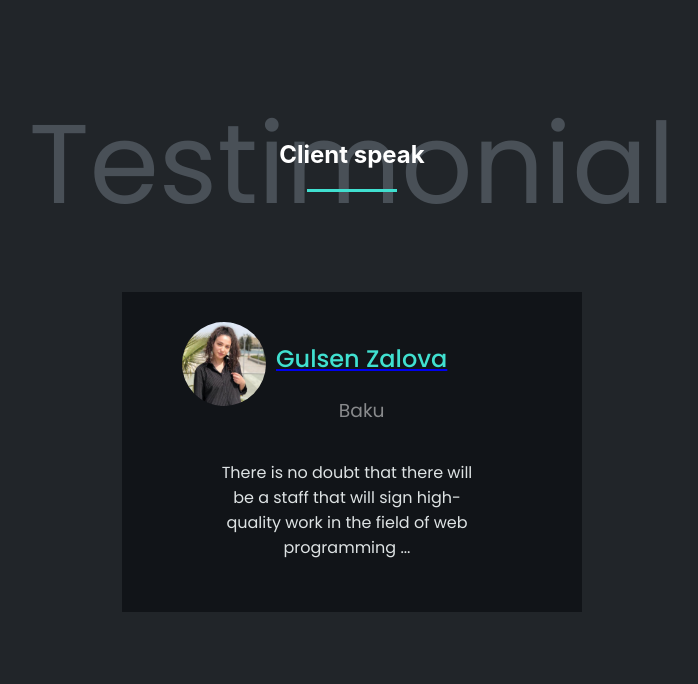
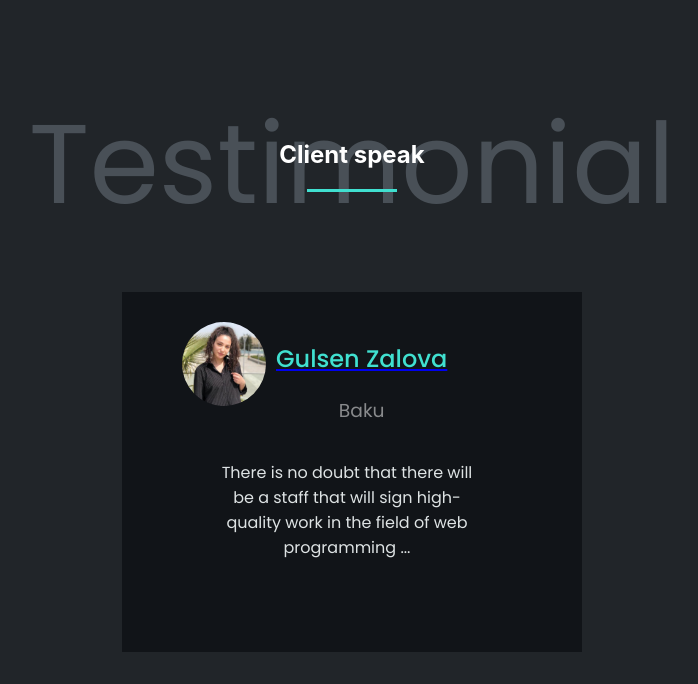
Before and after one commit to nurlan-recebov/Portfolio, a Flask app: page / in a window 1280 px wide; the page is wider, and only the part inside the window is pictured. Shown: the part 4250-4934 px from the top of that part, without its empty margins (288-986 px from the left). Run offline with Flask 2, Linux system fonts and the light colour scheme; data comes from the database, SQL or seed files in the repository; some libraries are stand-ins or nearby versions; some web fonts are replaced.

Commit message:
deyisklik

```diff
--- a/static/style.css
+++ b/static/style.css
@@ -700,7 +700,7 @@
     .ha {
         background-color: #111418;
         width: 460px;
-        height: 320px;
+        height: 360px;
         box-sizing: border-box;
         margin-bottom: 10px;
     }
@@ -1039,6 +1039,10 @@
             justify-content: center;
             align-items: center;
         }
+        .ha {
+            width: 360px;
+            height: 300px;
+        }
     }
 
     button {
```
